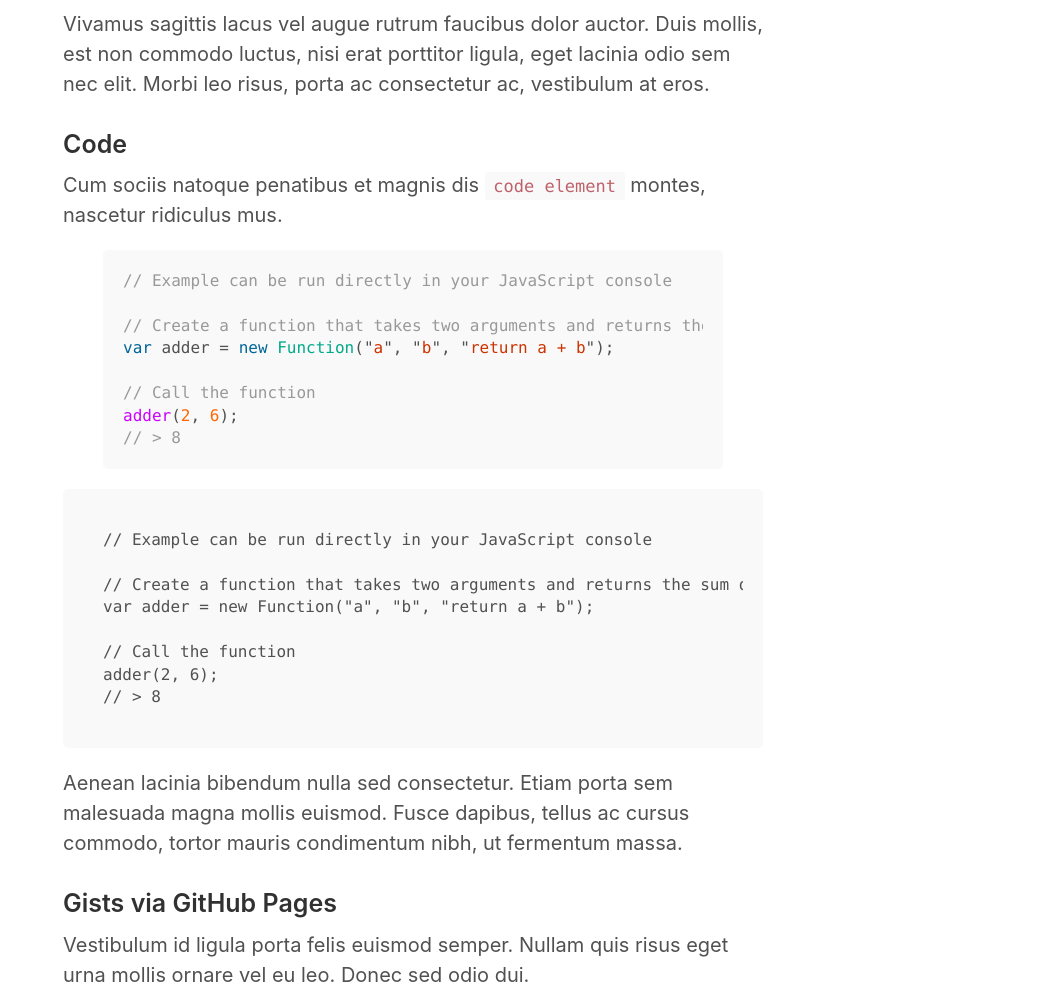
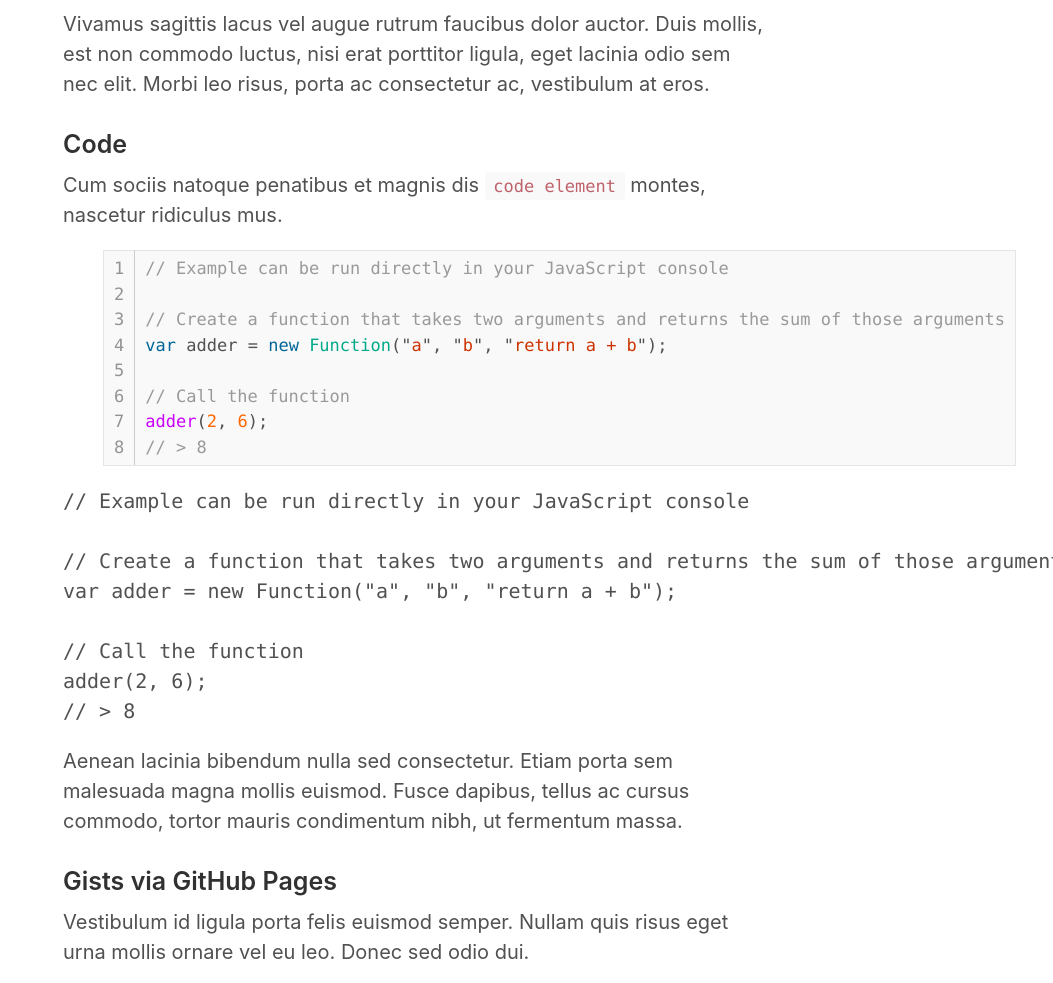
Before and after one commit to zjengjie/zjengjie.github.com, a Jekyll site: the page built from _posts/2016-05-18-example-content.md, in a window 1280 px wide, cut to the strip 1236-2219 px from the top of the page. Shown: the whole strip, without its empty margins (227-1280 px from the left). Built offline with Jekyll 4.4.1, drawn with Linux system fonts in a browser that asks for light colours.

Commit message:
highlight linenos

```diff
--- a/_posts/2016-05-18-example-content.md
+++ b/_posts/2016-05-18-example-content.md
@@ -35,7 +35,7 @@ Vivamus sagittis lacus vel augue rutrum faucibus dolor auctor. Duis mollis, est
 
 Cum sociis natoque penatibus et magnis dis `code element` montes, nascetur ridiculus mus.
 
-{% highlight js %}
+{% highlight js linenos %}
 // Example can be run directly in your JavaScript console
 
 // Create a function that takes two arguments and returns the sum of those arguments
@@ -46,7 +46,7 @@ adder(2, 6);
 // > 8
 {% endhighlight %}
 
-~~~~~~
+~~~
 // Example can be run directly in your JavaScript console
 
 // Create a function that takes two arguments and returns the sum of those arguments
@@ -55,7 +55,7 @@ var adder = new Function("a", "b", "return a + b");
 // Call the function
 adder(2, 6);
 // > 8
-~~~~~~
+~~~
 
 Aenean lacinia bibendum nulla sed consectetur. Etiam porta sem malesuada magna mollis euismod. Fusce dapibus, tellus ac cursus commodo, tortor mauris condimentum nibh, ut fermentum massa.
 
--- a/_sass/_code.scss
+++ b/_sass/_code.scss
@@ -29,31 +29,73 @@ pre code {
 }
 
 // Pygments via Jekyll
+// .highlight {
+//   padding: 1rem;
+//   margin-bottom: 1rem;
+//   font-size: .8rem;
+//   line-height: 1.4;
+//   background-color: #f9f9f9;
+//   border-radius: .25rem;
+
+//   pre {
+//     margin-bottom: 0;
+//     overflow-x: auto;
+//   }
+
+//   .lineno {
+//     display: inline-block; // Ensures the null space also isn't selectable
+//     padding-right: .75rem;
+//     padding-left: .25rem;
+//     color: #999;
+//     // Make sure numbers aren't selectable
+//     -webkit-user-select: none;
+//        -moz-user-select: none;
+//             user-select: none;
+//   }
+// }
+
+// so that the line numbers are not selectable
+@mixin unselectable() {
+  -webkit-touch-callout: none;
+  -webkit-user-select: none;
+  -khtml-user-select: none;
+  -moz-user-select: none;
+  -ms-user-select: none;
+  user-select: none;
+}
+@mixin opacity($opacity) {
+  opacity: $opacity;
+  $opacity-ie: $opacity * 100;
+  filter: alpha(opacity=$opacity-ie); //IE8
+}
+
+// having a lineno-container made it easier to style line number
+// code blocks without impacting normal code blocks
+.lineno-container > figure > pre {
+  padding: 0px;
+}
+
 .highlight {
-  padding: 1rem;
-  margin-bottom: 1rem;
-  font-size: .8rem;
-  line-height: 1.4;
-  background-color: #f9f9f9;
-  border-radius: .25rem;
-
-  pre {
-    margin-bottom: 0;
-    overflow-x: auto;
+  pre.lineno {
+    border: none;
+    @include opacity(0.6);
   }
 
   .lineno {
-    display: inline-block; // Ensures the null space also isn't selectable
-    padding-right: .75rem;
-    padding-left: .25rem;
-    color: #999;
-    // Make sure numbers aren't selectable
-    -webkit-user-select: none;
-       -moz-user-select: none;
-            user-select: none;
+    @include unselectable();
+  }
+
+  .gutter {
+    border-right: 1px solid #ccc;
+  }
+
+  pre {
+    pre {
+      border: none;
+      margin-bottom: 0px;
+    }
   }
 }
-
 
 // Gist via GitHub Pages
 // .gist .gist-file {
```
